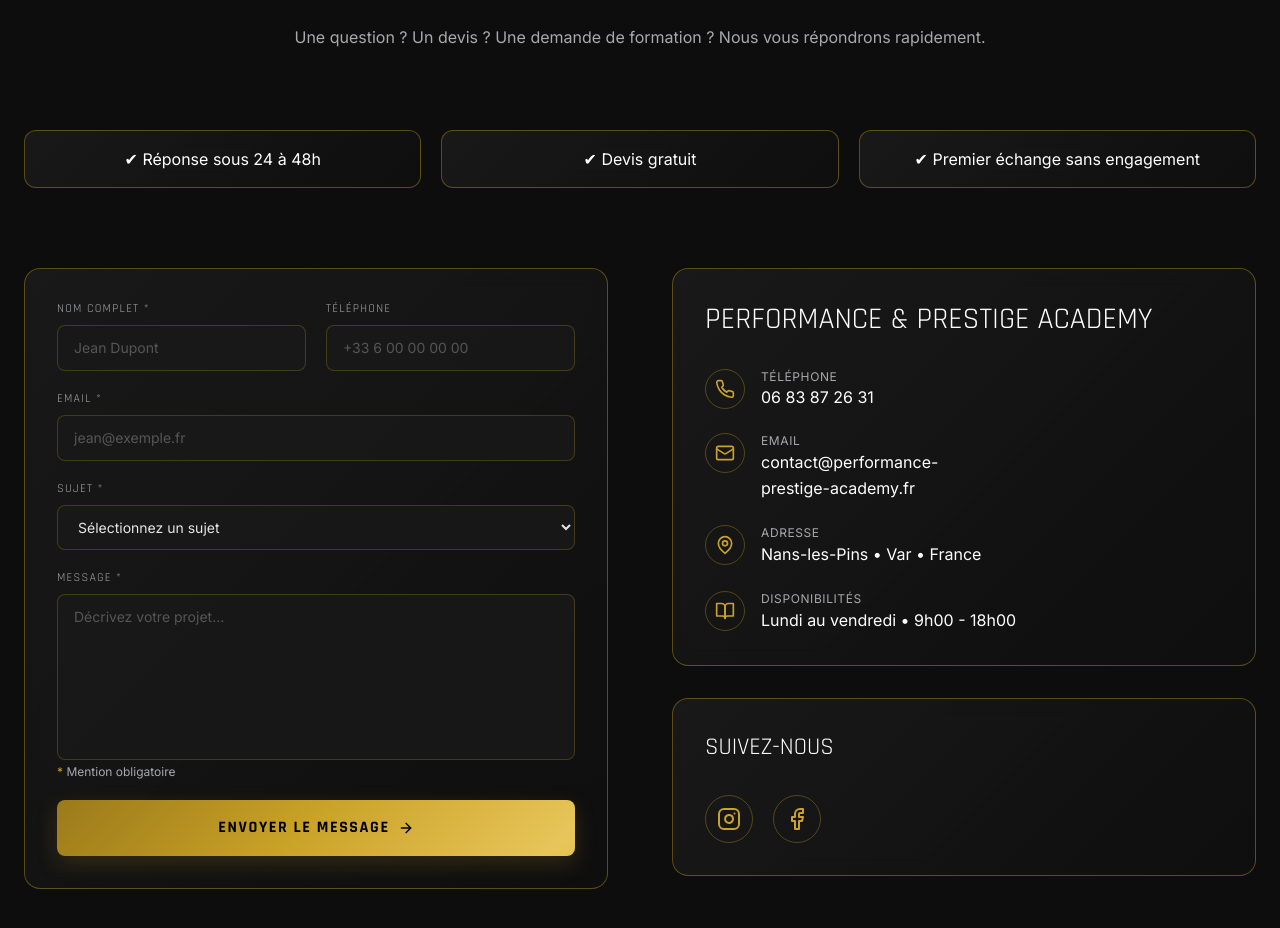
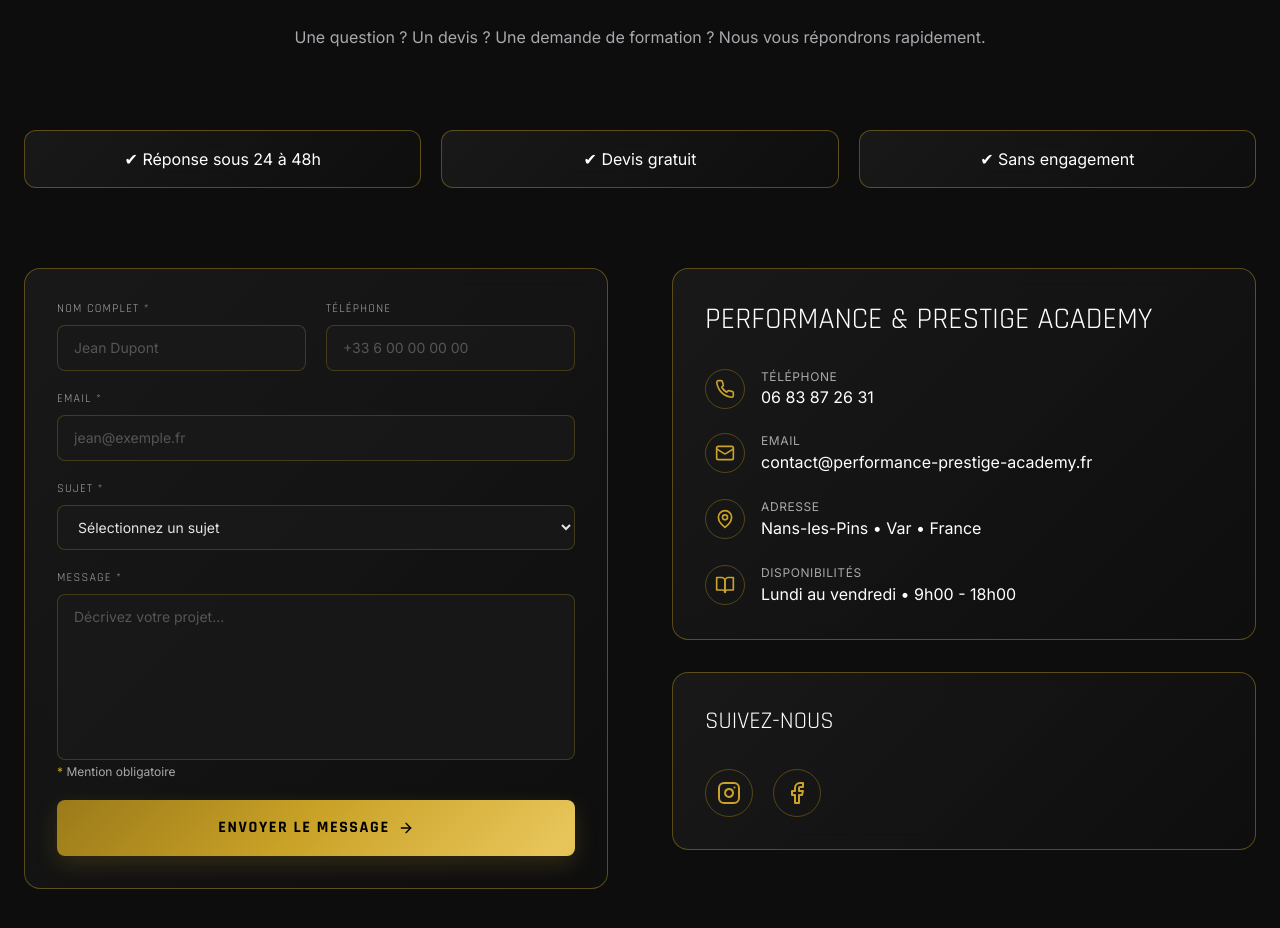
Before and after one commit to PerformancePrestigeAcademy/performance-prestige-academy, a React (Vite) app: page /contact in a window 1280 px wide. Shown: the part 1060-1988 px from the top of the page. Built offline with nearby package versions, Linux system fonts and the light colour scheme.

Commit message:
PATCH 034 v8

```diff
--- a/src/components/ContactForm.tsx
+++ b/src/components/ContactForm.tsx
@@ -112,7 +112,7 @@ export default function ContactForm() {
   </div>
 
   <div className="gold-border rounded-xl px-6 py-4 bg-dark-card text-center">
-    ✔ Premier échange sans engagement
+    ✔ Sans engagement
   </div>
 
 </div>
@@ -316,26 +316,26 @@ w-full
   </div>
 </a>
 
-      <a
+
+<a
   href="mailto:contact@performance-prestige-academy.fr"
   className="flex items-start gap-4 group"
 >
-  <div className="w-10 h-10 rounded-full border border-[rgba(201,162,39,0.35)] flex items-center justify-center group-hover:bg-[#C9A227]/10 transition">
+  <div className="w-10 h-10 rounded-full border border-[rgba(201,162,39,0.35)] flex items-center justify-center group-hover:bg-[#C9A227]/10 transition flex-shrink-0">
     <Mail className="w-5 h-5 text-[#C9A227]" />
   </div>
 
-  <div className="flex-1">
+  <div className="flex-1 min-w-0">
     <p className="text-xs text-[#A8A9AD] uppercase tracking-wider">
       Email
     </p>
 
-    <p className="text-white leading-relaxed group-hover:text-[#C9A227] transition">
-      contact@performance-
-      <br />
-      prestige-academy.fr
+    <p className="text-white leading-relaxed break-words group-hover:text-[#C9A227] transition">
+      contact@performance-prestige-academy.fr
     </p>
   </div>
 </a>
+
 
       <div className="flex items-start gap-4">
         <div className="w-10 h-10 rounded-full border border-[rgba(201,162,39,0.35)] flex items-center justify-center">
```
